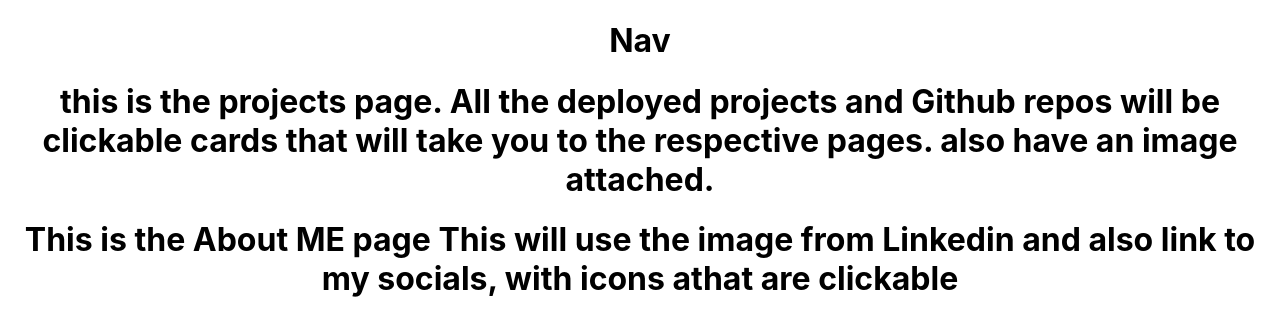
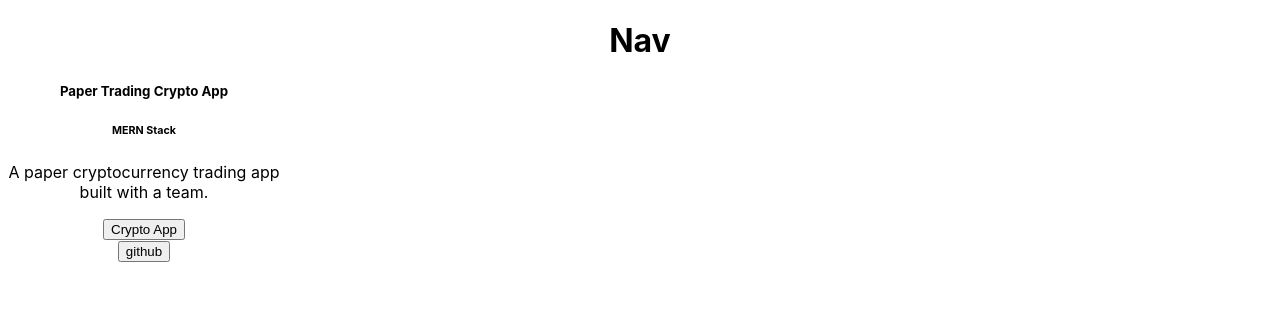
Before and after one commit to KirkBetzina/portfolio, a React (Create React App) app in the folder portfolio/: page / in a window 1280 px wide. Shown: the top 336 px of the page. Built offline with nearby package versions, Linux system fonts and the light colour scheme.

Commit message:
trying to build a card from scratch

```diff
--- a/portfolio/src/App.js
+++ b/portfolio/src/App.js
@@ -8,7 +8,7 @@ function App() {
     <div className="App">
       <Nav />
       <Projects />
-      <AboutMe />
+      {/* <AboutMe /> */}
     </div>
   );
 }
--- a/portfolio/src/pages/projects.js
+++ b/portfolio/src/pages/projects.js
@@ -1,13 +1,18 @@
 import React from 'react'
 
 const Projects = (props) => {
-    const card = (props) => {
-        const numArr =[...props]
-    }
+
     return(
-        <div className='projects'>
-            <h1>this is the projects page. All the deployed projects and Github repos will be clickable cards that will take you to the respective pages. also have an image attached.</h1>
+    <div class="card" style={{width: '18rem', border: '1px solid blk'}}>
+        <div class="card-body">
+        <h5 class="card-title">Paper Trading Crypto App</h5>
+        <h6 class="card-subtitle mb-2 text-muted">MERN Stack</h6>
+        <p class="card-text">A paper cryptocurrency trading app built with a team. </p>
+        <button a href="https://mystifying-villani-51e1b2.netlify.app/" class="card-link">Crypto App</button>
+        <br></br>
+        <button type='button' a href="https://github.com/KirkBetzina/cryptoApp_frontend/tree/dev" class='"btn btn-dark"'>github</button>
         </div>
+    </div>
     )
 }
 export default Projects
```
